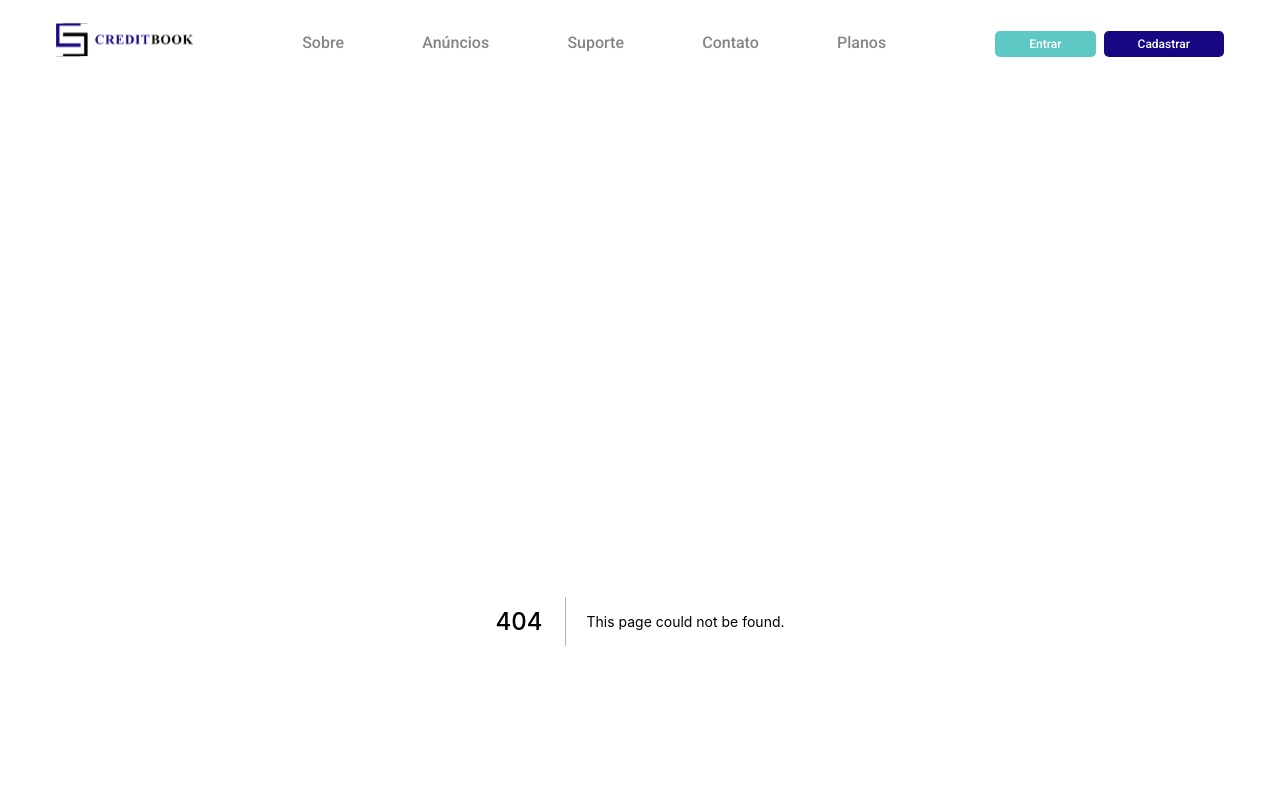
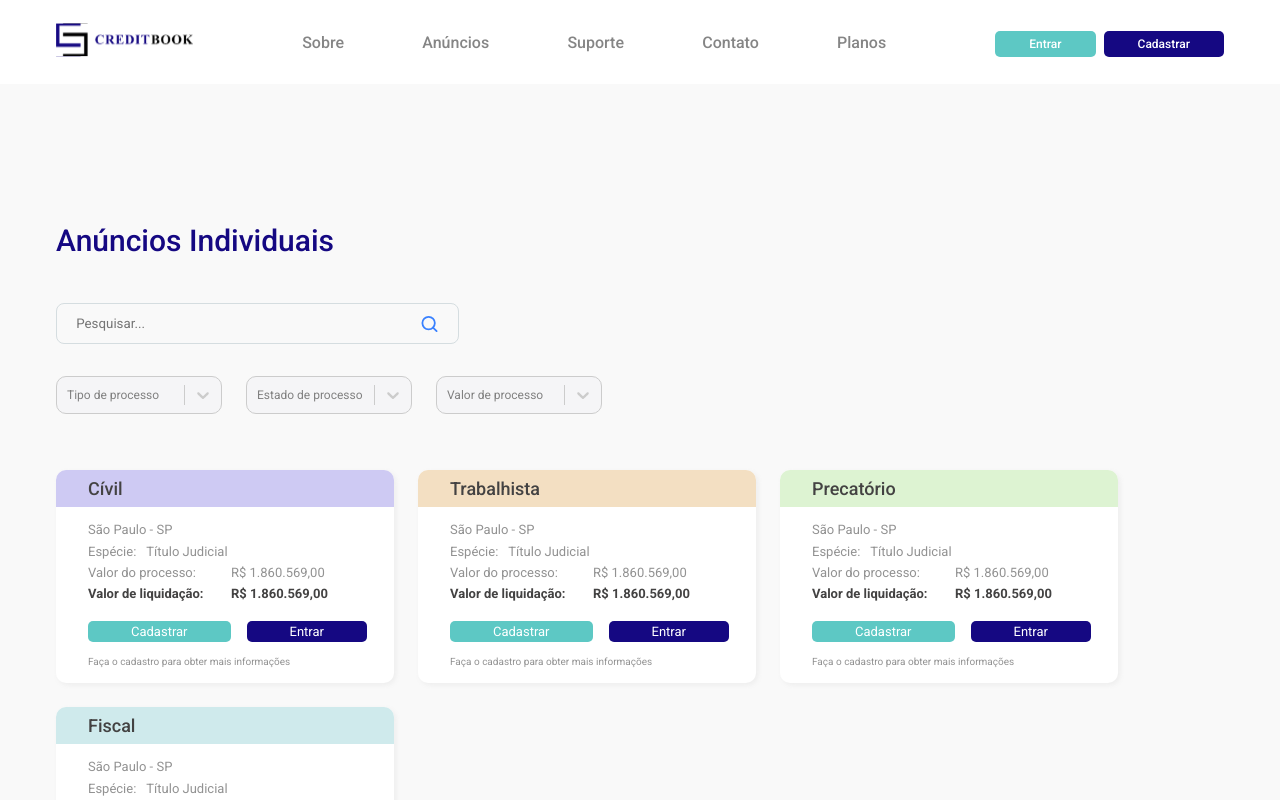
Before and after one commit to carolkoga/creditbook-frontend, a Next.js app: page /ads in a window 1280 px wide. Before the commit this address had no page. Shown: the top 800 px of the page. Built offline with nearby package versions, Linux system fonts and the light colour scheme.

Commit message:
refactor: add SingleLawsuits page

```diff
--- /dev/null
+++ b/src/app/components/ListsLayout.ts
@@ -0,0 +1,11 @@
+import styled from 'styled-components';
+
+export const ListLayoutSingleLawsuits = styled.div`
+  max-width: 1366px;
+  display: flex;
+  flex-direction: row;
+  align-items: center;
+  justify-content: flex-start;
+  flex-wrap: wrap;
+  gap: 24px;
+`;
--- /dev/null
+++ b/src/app/components/pages/ads/index.ts
@@ -0,0 +1,10 @@
+import styled from 'styled-components';
+
+export const WrapperSelects = styled.div`
+  display: flex;
+  align-items: center;
+  gap: 24px;
+  flex-wrap: wrap;
+  margin-top: 32px;
+  margin-bottom: 56px;
+`;
--- /dev/null
+++ b/src/pages/ads/index.tsx
@@ -0,0 +1,85 @@
+import LawsuitCardList from '@components/LawsuitCard';
+import { ListLayoutSingleLawsuits } from '@components/ListsLayout';
+import { WrapperSelects } from '@components/pages/ads';
+import SearchBox from '@components/Search';
+import { Select } from '@components/Select';
+import { lawsuitsMock } from '@mocks/suits';
+import { HeaderSection, Section, TitleSection } from '@styles/pages/home';
+
+const suitsTypesOptions = [
+  {
+    label: 'Cívil',
+    value: 'civil',
+  },
+
+  {
+    label: 'Trabalhista',
+    value: 'labor',
+  },
+
+  {
+    label: 'Fiscal',
+    value: 'fiscal',
+  },
+
+  {
+    label: 'Precatório',
+    value: 'precatory',
+  },
+];
+
+const suitsValuesOptions = [
+  {
+    label: '10.500,00 - 20.5000,00',
+    value: '10.500-20.500',
+  },
+
+  {
+    label: '20.500,00 - 30.5000,00',
+    value: '20.500-30.500',
+  },
+
+  {
+    label: '40.500,00 - 50.5000,00',
+    value: '40.500-50.500',
+  },
+
+  {
+    label: '50.500,00 - 60.5000,00',
+    value: '50.500-60.500',
+  },
+];
+
+const stateSuitsOptions = [
+  {
+    label: 'Em Andamento',
+    value: 'processing',
+  },
+
+  {
+    label: 'Indiciado',
+    value: 'indiciado',
+  },
+];
+
+export default function SingleLawsuits() {
+  return (
+    <>
+      <HeaderSection>
+        <TitleSection as="h1">Anúncios Individuais</TitleSection>
+        <SearchBox onSearch={() => console.log('olá')} style={{ marginTop: '42px' }} />
+        <WrapperSelects>
+          <Select options={suitsTypesOptions} placeholder="Tipo de processo" width={166} />
+          <Select options={stateSuitsOptions} placeholder="Estado de processo" width={166} />
+          <Select options={suitsValuesOptions} placeholder="Valor de processo" width={166} />
+        </WrapperSelects>
+      </HeaderSection>
+
+      <Section>
+        <ListLayoutSingleLawsuits>
+          <LawsuitCardList access="not logged" lawsuits={lawsuitsMock} />
+        </ListLayoutSingleLawsuits>
+      </Section>
+    </>
+  );
+}
```
